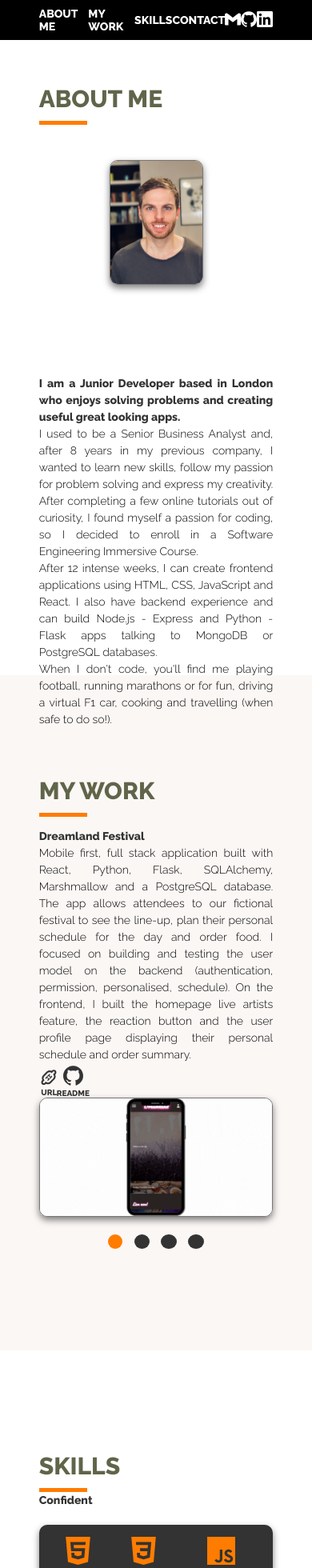
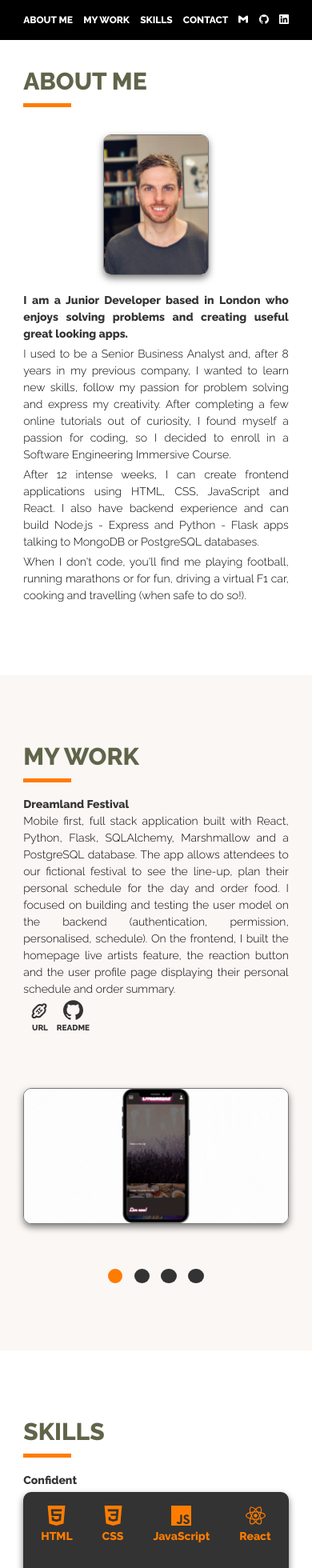
Before and after one commit to fdepasse/portfolio, a React (Create React App) app: page / in a window 390 px wide. Shown: the top 1960 px of the page at 80% size. Built offline with nearby package versions, Linux system fonts and the light colour scheme.

Commit message:
small devices

```diff
--- a/src/components/navbar/NavBar.js
+++ b/src/components/navbar/NavBar.js
@@ -5,19 +5,18 @@ import { SiGithub, SiGmail, SiLinkedin } from 'react-icons/si'
 function NavBar() {
   return <header>
     <nav id='navbar'>
-      <a href='#about'>ABOUT ME</a>
-      {/* <a href='#timeline'>TIMELINE</a> */}
-      <a href='#mywork'>MY WORK</a>
-      <a href='#skills'>SKILLS</a>
-      <a href='#contact'>CONTACT</a>
-      <a href='mailto:depasse.fabien@gmail.com' aria-label='link to send an email'>
-        <SiGmail className='icon'/>
+        <a href='#about'>ABOUT ME</a>
+        <a href='#mywork'>MY WORK</a>
+        <a href='#skills'>SKILLS</a>
+        <a href='#contact'>CONTACT</a>
+        <a href='mailto:depasse.fabien@gmail.com' aria-label='link to send an email'>
+        <SiGmail className='icon' />
       </a>
       <a href='https://github.com/fdepasse' target='blank' aria-label='link to github profile'>
-        <SiGithub className='icon'/>
+        <SiGithub className='icon' />
       </a>
       <a href='https://www.linkedin.com/in/depassefabien/' target='blank' aria-label='link to linkedin profile'>
-        <SiLinkedin className='icon'/>
+        <SiLinkedin className='icon' />
       </a>
     </nav>
   </header>
--- a/src/style/about-me.scss
+++ b/src/style/about-me.scss
@@ -67,3 +67,23 @@
     }
   }
 }
+
+@media only screen and (max-width: 600px) {
+  #about {
+    .sub-section {
+      height: 80%;
+      width: 85%;
+
+      .container{
+        height: 100%;
+        flex-direction: column-reverse;
+        padding: 10% 0 0 0;
+
+        article{
+          padding: 5% 0 0 0;
+          height: 75%;
+        }
+      }
+    }
+  }
+}
--- a/src/style/contact.scss
+++ b/src/style/contact.scss
@@ -102,7 +102,7 @@
 
 @media only screen and (max-width: 768px) {
   #contact {
-      .sub-section{
+    .sub-section {
       height: 80%;
     }
     .container {
@@ -111,13 +111,12 @@
       justify-content: space-evenly;
       width: 100%;
 
-        h3{
-          padding: 0 0 2% 0;
+      h3 {
+        padding: 0 0 5% 0;
       }
 
       #form {
         width: 100%;
-          // height: 95%;
       }
 
       #contact-links {
@@ -126,3 +125,29 @@
     }
   }
 }
+
+@media only screen and (max-width: 600px) {
+  #contact {
+    .sub-section {
+      height: 85%;
+      width: 85%;
+
+      .container {
+        justify-content: space-around;
+
+        #form{
+          height: 70%;
+        }
+
+        #contact-links {
+        width: 100%;
+
+        a{
+          font-size: 30px;
+          padding: 15px;
+        }
+        }
+      }
+    }
+  }
+}
--- a/src/style/index.scss
+++ b/src/style/index.scss
@@ -139,5 +139,4 @@ body {
   .content{
     font-size: 14px;
   }
-
 }
--- a/src/style/my-work.scss
+++ b/src/style/my-work.scss
@@ -156,3 +156,25 @@
     }
   }
 }
+
+@media only screen and (max-width: 600px) {
+  #mywork {
+    .sub-section {
+      height: 80%;
+      width: 85%;
+
+      .container{
+
+        article{
+          nav{
+            width: 25%;
+          }
+        }
+
+        figure{
+          height: 40%;
+        }
+      }
+    }
+  }
+}
--- a/src/style/navbar.scss
+++ b/src/style/navbar.scss
@@ -51,16 +51,20 @@ header {
       }
     }
   }
+
+  .mobile-menu {
+    display: none;
+  }
 }
 
 @media only screen and (max-width: 1440px) {
   #navbar {
-  width: 75%;
+    width: 75%;
   }
 }
 
 @media only screen and (max-width: 768px) {
-  header{
+  header {
     height: 50px;
 
     @keyframes header-appear {
@@ -74,13 +78,25 @@ header {
   }
 
   #navbar {
-    a{
+    a {
       font-size: 14px;
 
       .icon {
         font-size: 20px;
       }
-
     }
   }
 }
+
+@media only screen and (max-width: 600px) {
+  #navbar {
+    width: 85%;
+    a {
+      font-size: 12px;
+
+      .icon {
+        font-size: 12px;
+      }
+    }
+  }
+}
--- a/src/style/skills.scss
+++ b/src/style/skills.scss
@@ -50,7 +50,6 @@
   }
 }
 
-
 @media only screen and (max-width: 1440px) {
   #skills {
     .sub-section {
@@ -95,7 +94,7 @@
         article {
           width: 100%;
 
-          h3{
+          h3 {
             align-self: flex-start;
           }
 
@@ -105,7 +104,7 @@
             width: 100%;
             height: 100%;
 
-            .skill{
+            .skill {
               padding: 15px;
             }
           }
@@ -114,3 +113,31 @@
     }
   }
 }
+
+@media only screen and (max-width: 600px) {
+  #skills {
+    .sub-section {
+      height: 80%;
+      width: 85%;
+
+      #skills-list {
+        justify-content: space-evenly;
+
+        article {
+
+          h3 {
+           padding: 0 0 1% 0;
+          }
+
+          #list {
+            .skill {
+              padding: 15px;
+              font-size: 25px;
+              height: 80px;
+            }
+          }
+        }
+      }
+    }
+  }
+}
```
Lines whose indentation alone changed are shown as unchanged.
